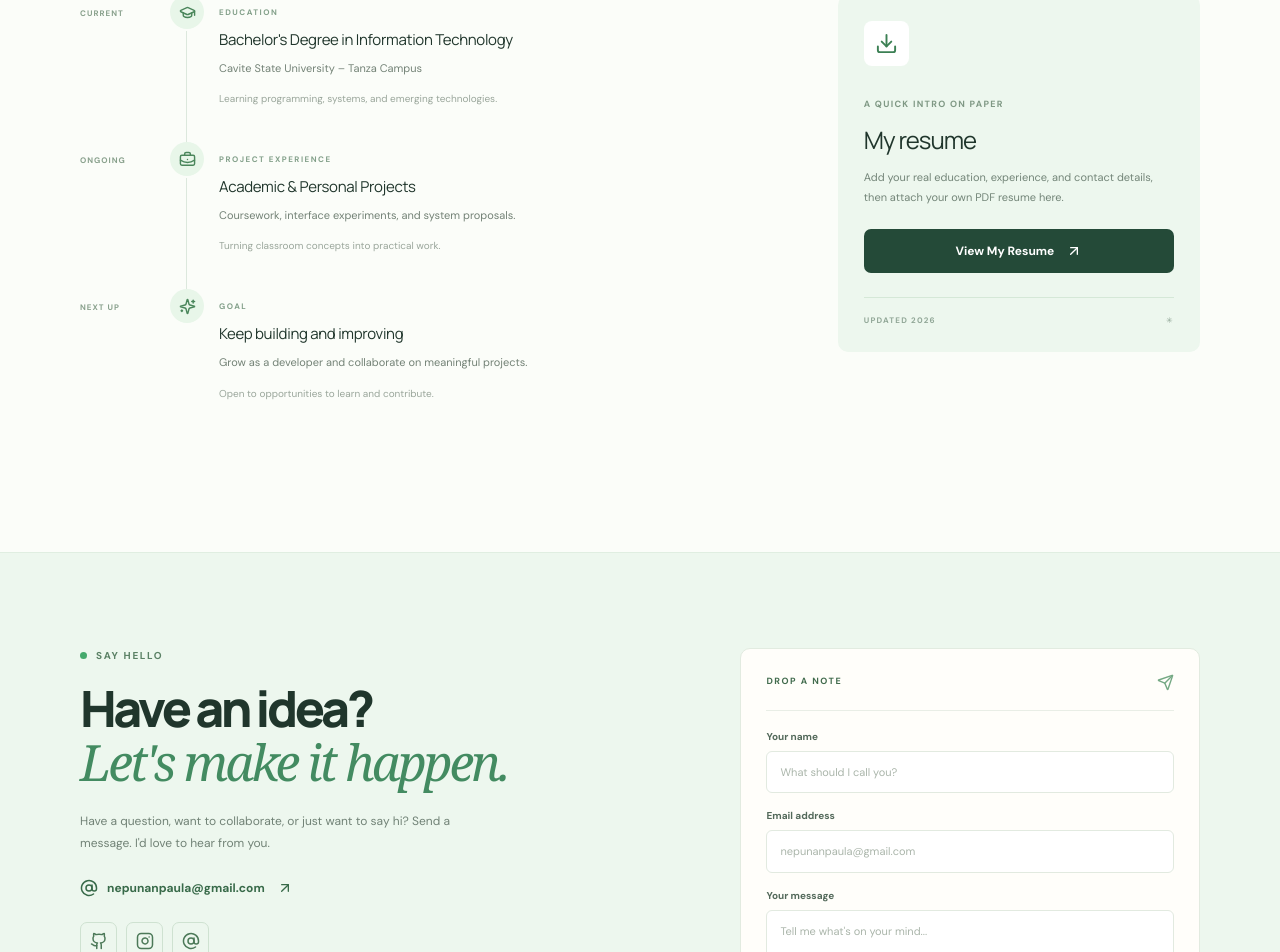
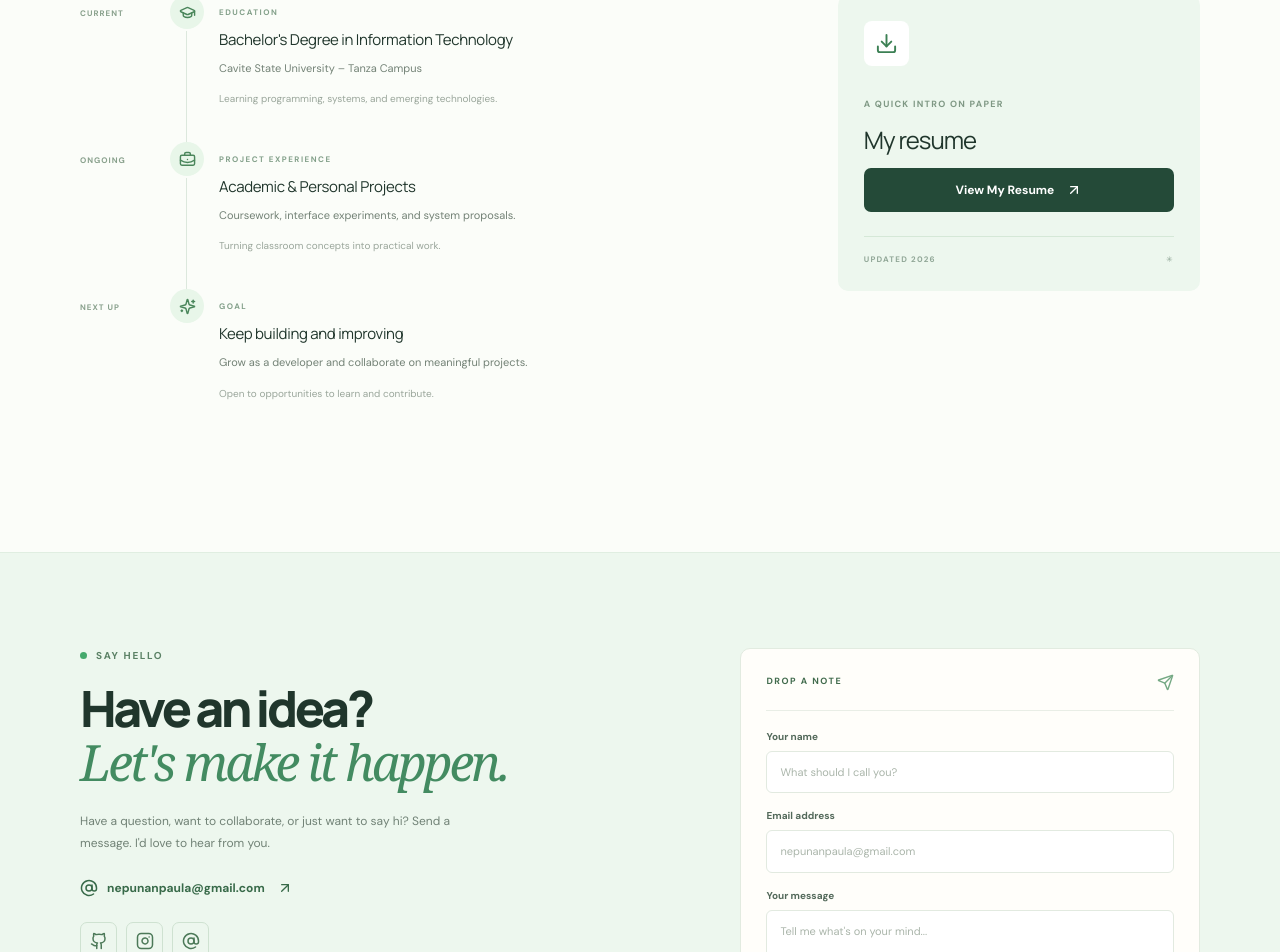
Before and after one commit to Gabrielle-hahahs/PORTFOLIO_NEPUNAN, a React (Vite) app: page / in a window 1280 px wide. Shown: the part 3095-4047 px from the top of the page. Built offline with nearby package versions, Linux system fonts and the light colour scheme.

Commit message:
Remove placeholder text from resume section
Removed placeholder text for resume instructions.

```diff
--- a/src/App.jsx
+++ b/src/App.jsx
@@ -224,7 +224,6 @@ function App() {
               <div className="resume-card-icon"><Download size={23} /></div>
               <span className="fact-label">A QUICK INTRO ON PAPER</span>
               <h3>My resume</h3>
-              <p>Add your real education, experience, and contact details, then attach your own PDF resume here.</p>
               <a
   className="button button-dark resume-download"
   href="https://github.com/Gabrielle-hahahs/PORTFOLIO_NEPUNAN/blob/47c4c27a5591715cc33f117026ed49ac5b282ba7/White%20and%20Black%20Simple%20Student%20CV%20Resume_20261012_015125_0000.pdf"
```
